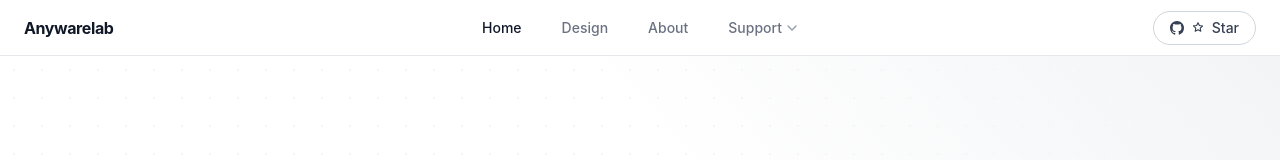
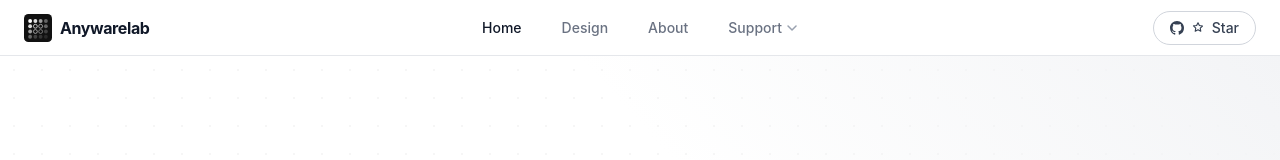
Before and after one commit to EmreGuersoy/anywarelab, a React (Vite) app: page / in a window 1280 px wide. Shown: the top 160 px of the page. Built offline with nearby package versions, Linux system fonts and the light colour scheme.

Commit message:
Add logo and home link to navbar

```diff
--- a/src/components/AppNav.jsx
+++ b/src/components/AppNav.jsx
@@ -4,7 +4,7 @@
  */
 
 import { useRef, useState, useEffect } from 'react'
-import { NavLink, useLocation } from 'react-router-dom'
+import { NavLink, Link, useLocation } from 'react-router-dom'
 
 const SUPPORT_LINKS = [
   { to: 'https://anywarelab.readthedocs.io', label: 'Docs', external: true },
@@ -39,10 +39,13 @@ export function AppNav() {
   return (
     <header className="flex items-center px-6 bg-white border-b border-gray-200 flex-shrink-0 h-14 relative z-50">
 
-      {/* Left: app title */}
-      <span className="font-bold text-base tracking-tight text-gray-900 w-[240px] flex-shrink-0">
-        Anywarelab
-      </span>
+      {/* Left: logo + app title */}
+      <Link to="/" className="flex items-center gap-2 w-[240px] flex-shrink-0 group">
+        <img src="/anywarelabicon.svg" alt="Anywarelab logo" className="h-7 w-7 flex-shrink-0" />
+        <span className="font-bold text-base tracking-tight text-gray-900 group-hover:text-gray-700 transition-colors">
+          Anywarelab
+        </span>
+      </Link>
 
       {/* Center: nav links */}
       <nav className="absolute left-1/2 -translate-x-1/2 flex items-center gap-7">
```
